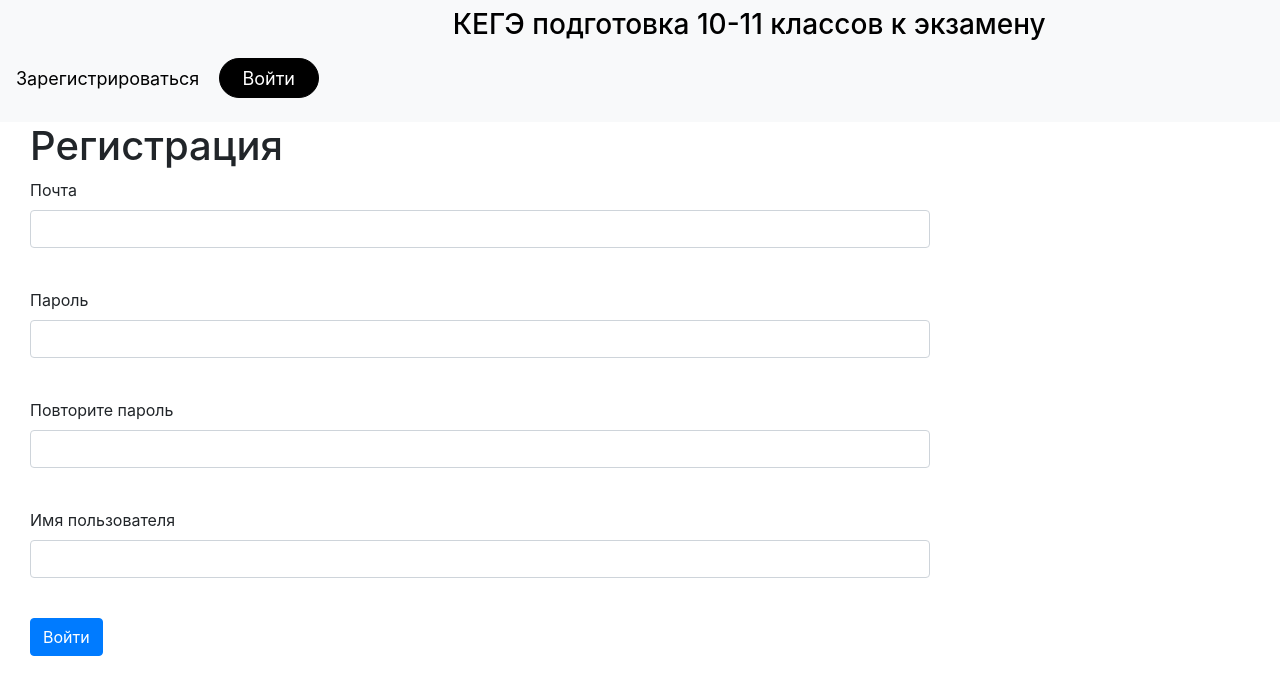
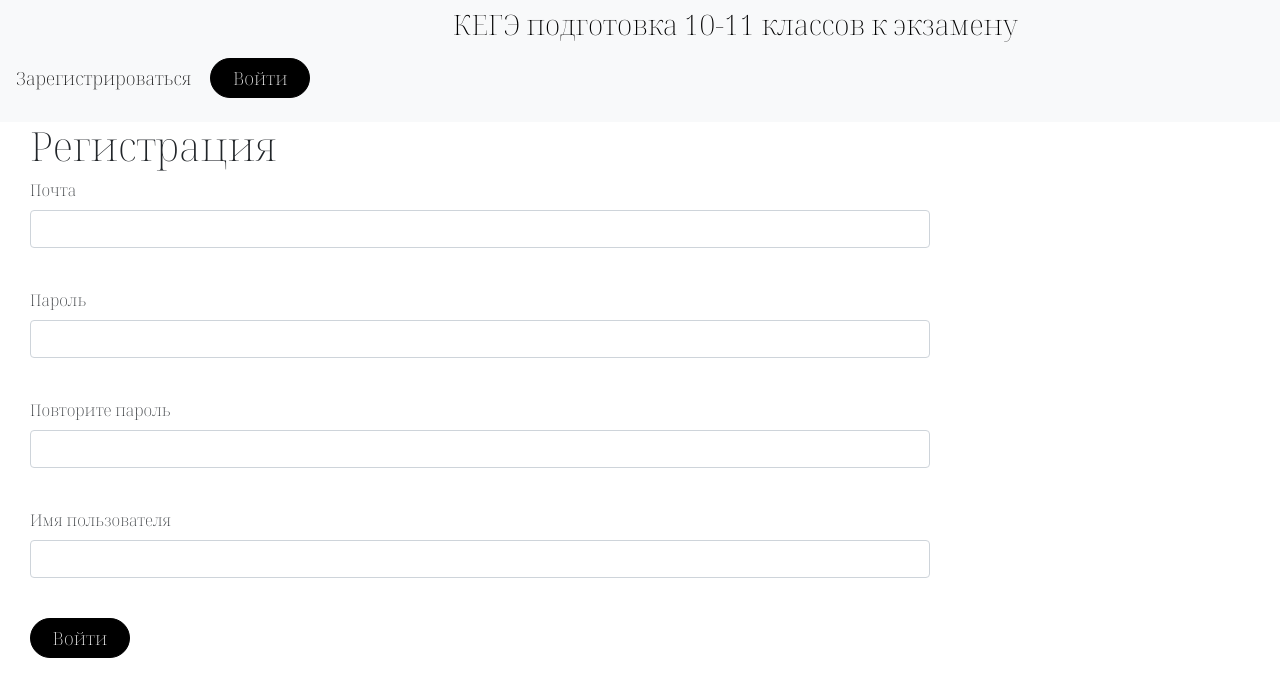
Before and after one commit to ukmmm/Kege-all, a Flask app: page /register in a window 1280 px wide. Shown: the top 697 px of the page. Run offline with Flask 2, Linux system fonts and the light colour scheme; some libraries are stand-ins or nearby versions.

Commit message:
+Кнопка

```diff
--- a/MyWeb/templates/base-2.html
+++ b/MyWeb/templates/base-2.html
@@ -7,8 +7,14 @@
           href="https://stackpath.bootstrapcdn.com/bootstrap/4.4.1/css/bootstrap.min.css"
           integrity="sha384-Vkoo8x4CGsO3+Hhxv8T/Q5PaXtkKtu6ug5TOeNV6gBiFeWPGFN9MuhOf23Q9Ifjh"
           crossorigin="anonymous">
+    <link rel="preconnect" href="https://fonts.googleapis.com">
+    <link rel="preconnect" href="https://fonts.gstatic.com" crossorigin>
+    <link href="https://fonts.googleapis.com/css2?family=Noto+Serif+Display:wght@200&display=swap" rel="stylesheet">
     <title>{{title}}</title>
     <style>
+        body{
+            font-family: 'Noto Serif Display', serif;
+        }
         /*Ubirau podcherkivaniya dlya vseh ssilok */
         .ind{
             margin-left: 35%;
--- a/MyWeb/templates/base.html
+++ b/MyWeb/templates/base.html
@@ -7,8 +7,14 @@
           href="https://stackpath.bootstrapcdn.com/bootstrap/4.4.1/css/bootstrap.min.css"
           integrity="sha384-Vkoo8x4CGsO3+Hhxv8T/Q5PaXtkKtu6ug5TOeNV6gBiFeWPGFN9MuhOf23Q9Ifjh"
           crossorigin="anonymous">
+    <link rel="preconnect" href="https://fonts.googleapis.com">
+    <link rel="preconnect" href="https://fonts.gstatic.com" crossorigin>
+    <link href="https://fonts.googleapis.com/css2?family=Noto+Serif+Display:wght@200&display=swap" rel="stylesheet">
     <title>{{title}}</title>
     <style>
+        body{
+            font-family: 'Noto Serif Display', serif;
+        }
         /*Ubirau podcherkivaniya dlya vseh ssilok */
         a{
             text-decoration: none;
--- a/MyWeb/templates/register.html
+++ b/MyWeb/templates/register.html
@@ -41,7 +41,7 @@
         {% endfor %}
     </p>
 
-    <p>{{ form.submit(type="submit", class="btn btn-primary") }}</p>
+    <p>{{ form.submit(type="submit", class="btn-log-hard") }}</p>
     {{message}}
 </form>
 {% endblock %}
--- a/MyWeb/templates/show_task.html
+++ b/MyWeb/templates/show_task.html
@@ -25,7 +25,7 @@
                 <button class="btn-dob-hard"><a href="/new_ans/{{item.id}}" class="a-dob-hard">Добавить решение</a></button>
             </div><br><br>
                     {% if current_user.admin %}
-                        <a href="/edit_task/{{item.id}}" class="btn btn-secondary">Редактировать задачу</a>
+                        <br><br><a href="/edit_task/{{item.id}}" class="btn btn-secondary">Редактировать задачу</a>
                     {% endif %}
                 {% endif %}
         <hr noshade size="10">
```
Also changed, not shown: MyWeb/db/tasks.db.
